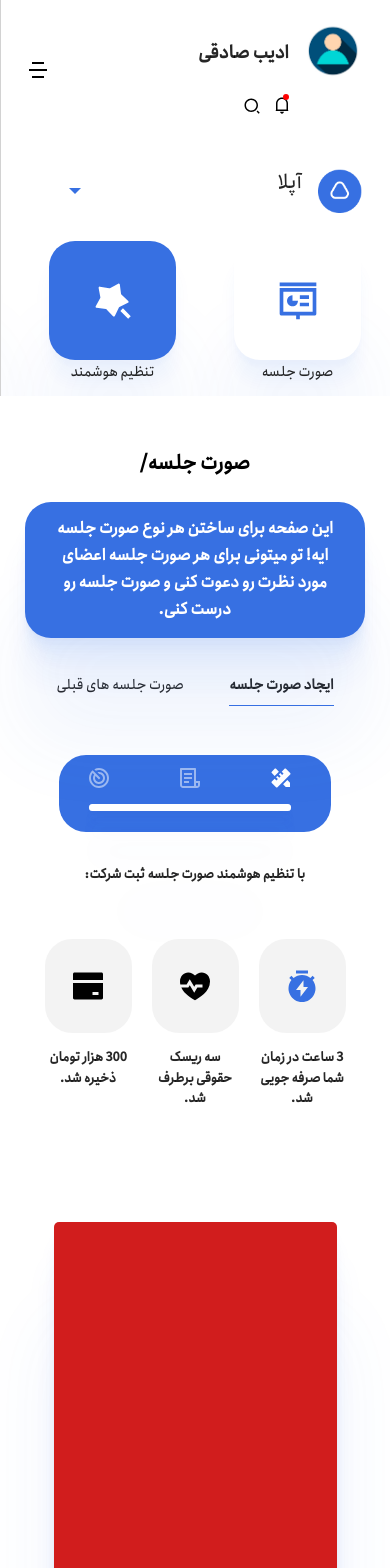
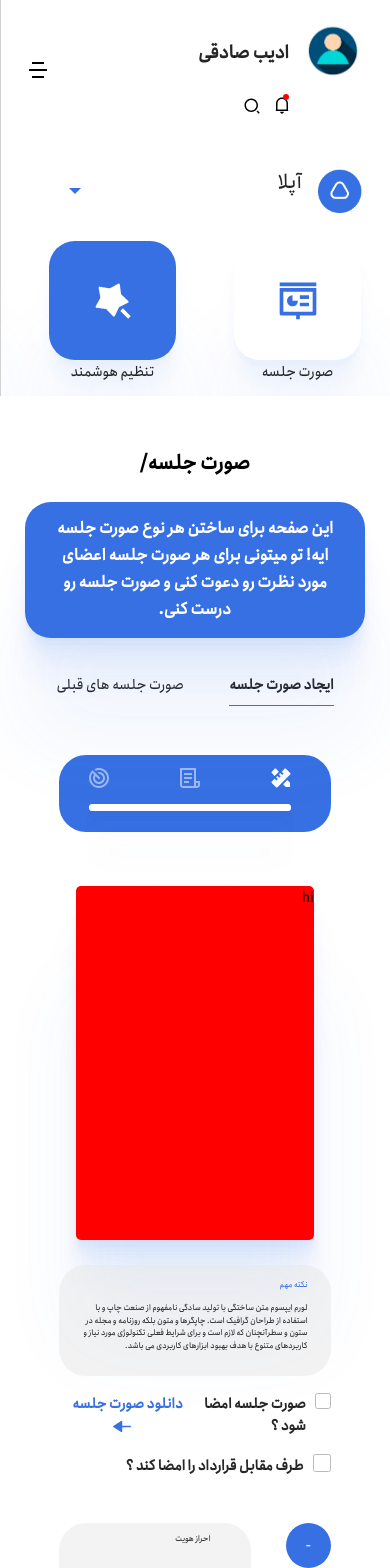
Before and after one commit to adibsadeghi1993/uplaw, a React (Create React App) app: page /proceeding in a window 390 px wide. Shown: the top 1568 px of the page. Built offline with nearby package versions, Linux system fonts and the light colour scheme.

Commit message:
CustomerSignture component was added to the CustomerSigntureMeeting component becase its reusable and the properties the may changes passed to childComponent

```diff
--- a/src/App.js
+++ b/src/App.js
@@ -11,6 +11,8 @@ import CreateMeeting from "./components/proceeding/CreateMeeting/CreateMeeting";
 import SetMeetingTime from "./components/proceeding/setMeetingTime/SetMeetingTime";
 import SigntureMeetingDetailes from "./components/proceeding/signtureMeeting/signtureMeetingDetailes/SigntureMeetingDetailes";
 import SigntureMeeting from "./components/proceeding/signtureMeeting/SigntureMeeting";
+import CustomerSignture from "./components/contract/SigntureContract/CustomerSignture/CustomerSignture";
+import CustomerSigntureMeeting from "./components/proceeding/customerSigntureMeeting/CustomerSigntureMeeting";
 
 
 function App() {
@@ -22,7 +24,7 @@ function App() {
           <Route path="/contract/:id" component={AdjustContract} />
           <Route path="/contract" component={Contract} />
 
-          <Route path="/proceeding" component={SigntureMeeting} />
+          <Route path="/proceeding" component={CustomerSigntureMeeting} />
           <Route path="/team" component={Team} />
           <Route path="/" exact component={Home} />
         </Switch>
--- a/src/components/contract/SigntureContract/CustomerSignture/CustomerSignture.js
+++ b/src/components/contract/SigntureContract/CustomerSignture/CustomerSignture.js
@@ -5,7 +5,7 @@ import blueArrowImage from "../../../../asstes/blue arrow.svg";
 import addImage from "../../../../asstes/add.svg";
 import minesImage from "../../../../asstes/mines.svg";
 
-const CustomerSignture = () => {
+const CustomerSignture = ({downloadTitle="دریافت قرارداد",checkboxTitle="قرارداد امضا شود ؟"}) => {
   const [showQes, setShowQes] = useState([
     { item: 1, show: true },
     { item: 2, show: false },
@@ -23,7 +23,7 @@ const CustomerSignture = () => {
   return (
     <main className={styles.customerSignture}>
       <section className={styles.customerSignture_right}>
-        <PdfDoc />
+        <PdfDoc downloadTitle={downloadTitle} checkboxTitle={checkboxTitle}/>
         <div className={styles.customer_input_label}>
           <label htmlFor="customer">طرف مقابل قرارداد را امضا کند ؟</label>
           <input id="customer" type="checkbox" />
--- a/src/components/contract/commonContractFiles/PdfDoc/PdfDoc.js
+++ b/src/components/contract/commonContractFiles/PdfDoc/PdfDoc.js
@@ -2,7 +2,7 @@ import React from "react";
 import styles from "./PdfDoc.module.css";
 import blueArrowImage from "../../../../asstes/blue arrow.svg"
 
-const PdfDoc = () => {
+const PdfDoc = ({checkboxTitle,downloadTitle}) => {
   return (
     <>
       <div className={styles.contractPdf}>hi</div>
@@ -17,11 +17,11 @@ const PdfDoc = () => {
       </div>
       <div className={styles.nextStep_download}>
         <div className={styles.signture_contract}>
-          <label htmlFor="sign">قرارداد امضا شود ؟</label>
+          <label htmlFor="sign">{checkboxTitle}</label>
           <input type="checkbox" id="sign" />
         </div>
         <button>
-          <span>دریافت قرارداد</span>
+          <span>{downloadTitle}</span>
           <img src={blueArrowImage} alt="دریافت قرارداد" />
         </button>
       </div>
--- a/src/components/proceeding/customerSigntureMeeting/CustomerSigntureMeeting.js
+++ b/src/components/proceeding/customerSigntureMeeting/CustomerSigntureMeeting.js
@@ -1,10 +1,24 @@
 import React from 'react'
+import UserProfile from '../../userInfo/commonFiles/userProfile/UserProfile'
+import styles from "./customerSigntureMeeting.module.css"
+import { useSelector } from 'react-redux'
+import CustomerSigntureMeetingDetailes from './custmoerSigntureMeetingDetailes/CustomerSigntureMeetingDetailes'
 
 const CustomerSigntureMeeting = () => {
+    const { myTeam } = useSelector((state) => state.team);
     return (
-        <div>
+        <main className={styles.main_signture_meeting}>
+        <section className={styles.profilesection}>
+          <UserProfile opacity="opacity" team={myTeam} />
+        </section>
+        <section className={styles.signture_meeting_info}>
+          <div className={styles.signture_meeting_detail}>
+            <h1 className={styles.main_title}>صورت جلسه/ </h1>
 
-        </div>
+            <CustomerSigntureMeetingDetailes/>
+          </div>
+        </section>
+      </main>
     )
 }
 
--- /dev/null
+++ b/src/components/proceeding/customerSigntureMeeting/custmoerSigntureMeetingDetailes/CustomerSigntureMeetingDetailes.js
@@ -0,0 +1,56 @@
+import React,{useState} from 'react'
+import CustomerSignture from '../../../contract/SigntureContract/CustomerSignture/CustomerSignture';
+import ContractHeader from '../../../userInfo/commonFiles/contractHeader/ContractHeader';
+import ProceedingHeader from '../../commonfiles/proceedingHeader/ProceedingHeader'
+import styles from "./customerSigntureMeetingDetailes.module.css"
+
+const CustomerSigntureMeetingDetailes = () => {
+    const [proceedingStatus, setProceedingStatus] = useState("createProceeding");
+    const createProceedingHandler = () => {
+      setProceedingStatus("createProceeding");
+    };
+    const previousProceedingHandler = () => {
+      setProceedingStatus("previousProceeding");
+    };
+    return (
+        <div>
+            <ProceedingHeader/>
+            <div className={styles.chooseProceeding}>
+        <p
+          onClick={createProceedingHandler}
+          className={
+            proceedingStatus === "createProceeding"
+              ? styles.activeProceeding
+              : null
+          }
+        >
+          ایجاد صورت جلسه
+        </p>
+        <p
+          onClick={previousProceedingHandler}
+          className={
+            proceedingStatus === "previousProceeding"
+              ? styles.activeProceeding
+              : null
+          }
+        >
+          صورت جلسه های قبلی
+        </p>
+      </div>
+      <ContractHeader
+        adjust="nonadjustent"
+        mainContent="noneContent"
+        opacityTow="0.5"
+        opacityThree="0.5"
+        stepOne="انتخاب تیم"
+        stepTow="تاریخ و موضوع"
+        noneBox="noneBox"
+        width="100%"
+      />
+      <CustomerSignture checkboxTitle="صورت جلسه امضا شود ؟" downloadTitle="دانلود صورت جلسه"/>
+
+        </div>
+    )
+}
+
+export default CustomerSigntureMeetingDetailes
--- /dev/null
+++ b/src/components/proceeding/customerSigntureMeeting/custmoerSigntureMeetingDetailes/customerSigntureMeetingDetailes.module.css
@@ -0,0 +1,27 @@
+
+
+.chooseProceeding{
+    width: 100%;
+    margin: 35px 0;
+    display: flex;
+
+}
+.chooseProceeding p{
+    cursor: pointer;
+}
+
+.chooseProceeding p:last-child{
+    margin-right: 45px;
+}
+.activeProceeding{
+    font-weight: 900;
+    padding-bottom: 10px;
+    border-bottom: 1px solid #3770E2;
+}
+
+@media(max-width:768px){
+    .chooseProceeding{
+        display: flex;
+        justify-content: center;
+    }
+}
--- a/src/components/proceeding/customerSigntureMeeting/customerSigntureMeeting.module.css
+++ b/src/components/proceeding/customerSigntureMeeting/customerSigntureMeeting.module.css
@@ -0,0 +1,51 @@
+.main_signture_meeting{
+    grid-template-columns: 30% 70%;
+    display: grid;
+}
+
+.profilesection{
+    grid-column: 1/2;
+    background-color: rgb(229, 229, 229,0.25);
+    border-left: 0.35px solid #00000028;
+}
+.signture_meeting_info{
+    grid-column: 2/3;
+}
+
+.signture_meeting_detail{
+    width: 74%;
+   margin-top: 90px;
+   margin-left: auto;
+   margin-right: auto;
+}
+.main_title{
+font-weight: 800;
+font-size: 20px;
+line-height: 31px;
+text-align: right;
+color: #000000;
+margin-bottom: 25px;
+}
+
+
+@media(max-width:1200px){
+    .signture_meeting_detail{
+        width: 80%;
+    }
+ }
+
+ @media(max-width:768px){
+     .signture_meeting_detail{
+         width: 87%;
+         margin-top: 50px;
+     }
+     .signture_meeting_detail h1{
+         text-align: center;
+     }
+     .main_signture_meeting{
+         display: flex;
+         flex-direction: column;
+
+     }
+
+ }
```
